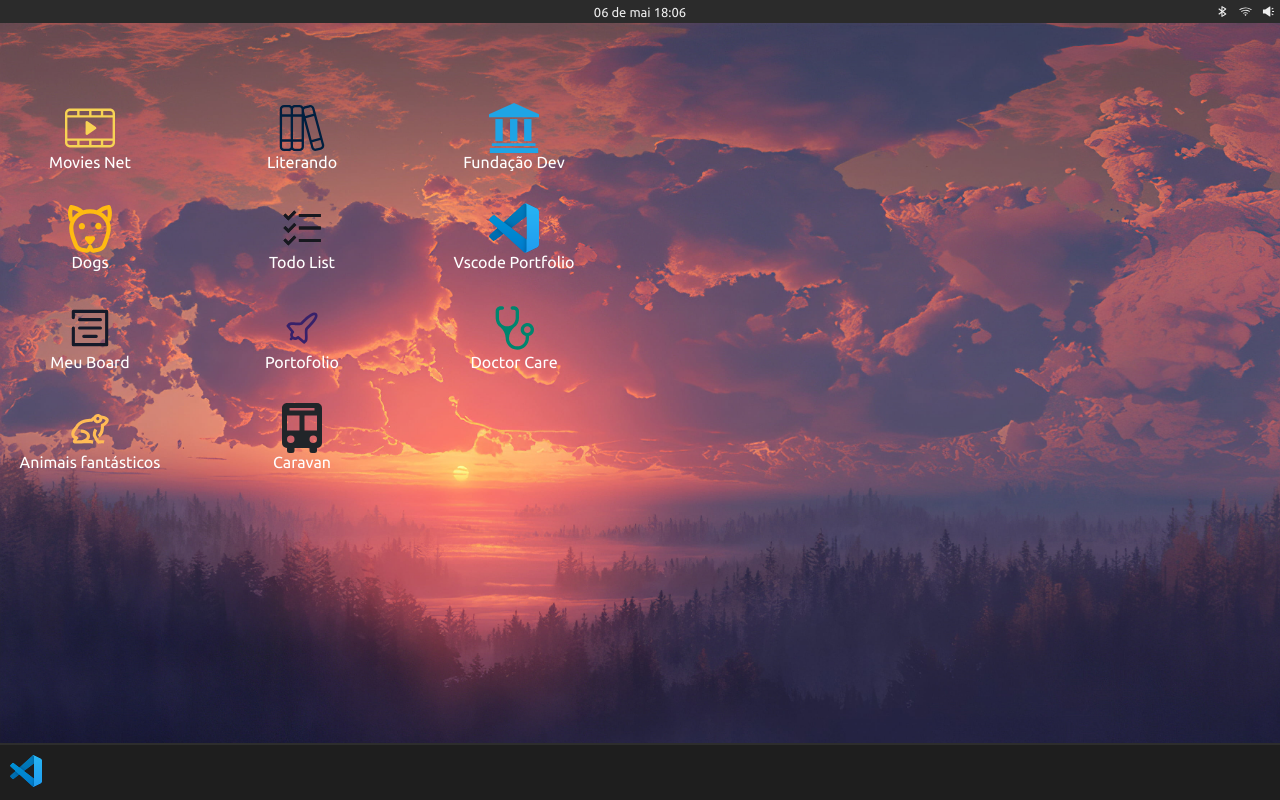
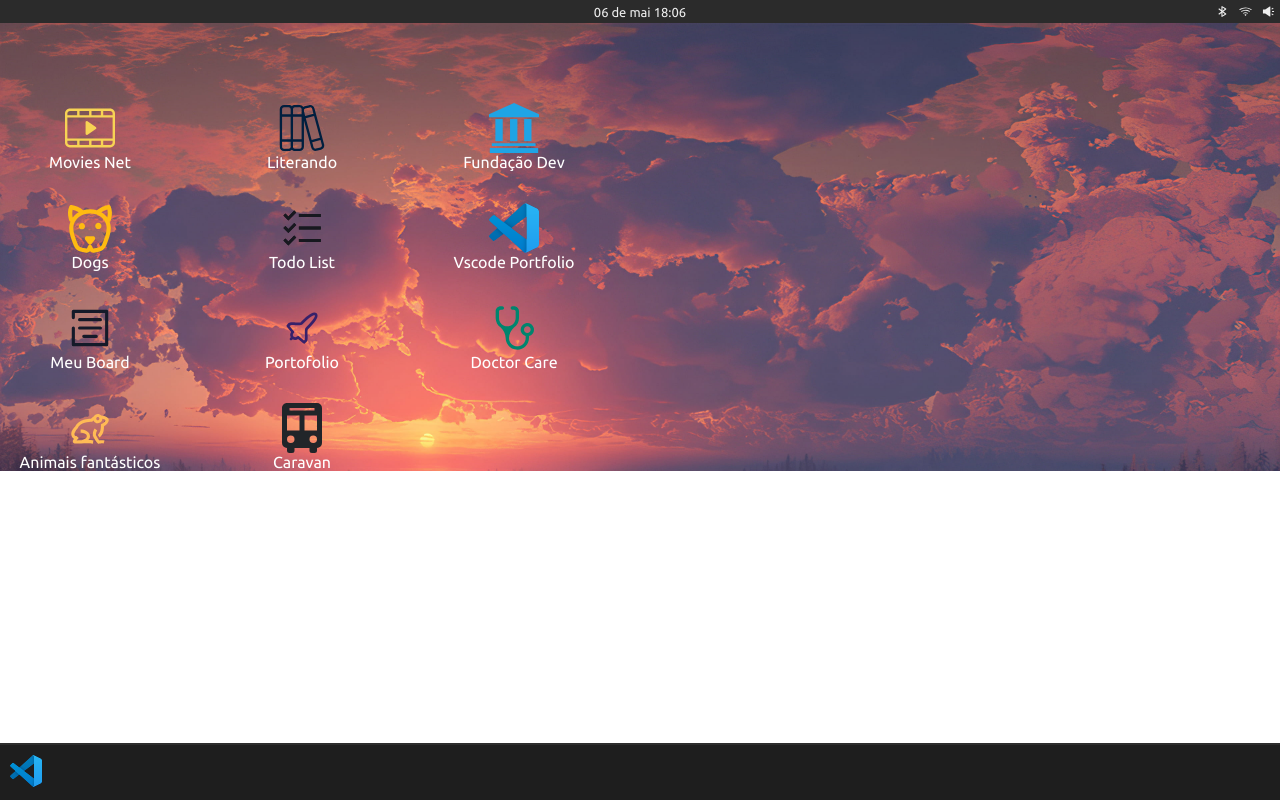
Before and after one commit to Jefferson-Guirra/Vscode-Portfolio, a Next.js app: page / in a window 1280 px wide. Built offline with nearby package versions, Linux system fonts and the light colour scheme.

Commit message:
feat: remove global container element

```diff
--- a/src/pages/_app.tsx
+++ b/src/pages/_app.tsx
@@ -14,13 +14,13 @@ export default function App({ Component, pageProps }: AppLayoutProps) {
   const Layout = Component.layout ? Component.layout : React.Fragment
 
   return (
-    <main className="global-container">
+    <>
       <HeaderContainer />
       <AppProvider>
         <Layout>
           <Component {...pageProps} />
         </Layout>
       </AppProvider>
-    </main>
+    </>
   )
 }
--- a/src/styles/globals.css
+++ b/src/styles/globals.css
@@ -9,12 +9,7 @@
   margin: 0;
   box-sizing: border-box;
 }
-.global-container {
-  width: 100vw;
-  height: 100vh;
-  display: flex;
-  flex-direction: column;
-}
+
 body {
   font-family: 'Ubuntu', sans-serif;
   overflow: hidden;
```
